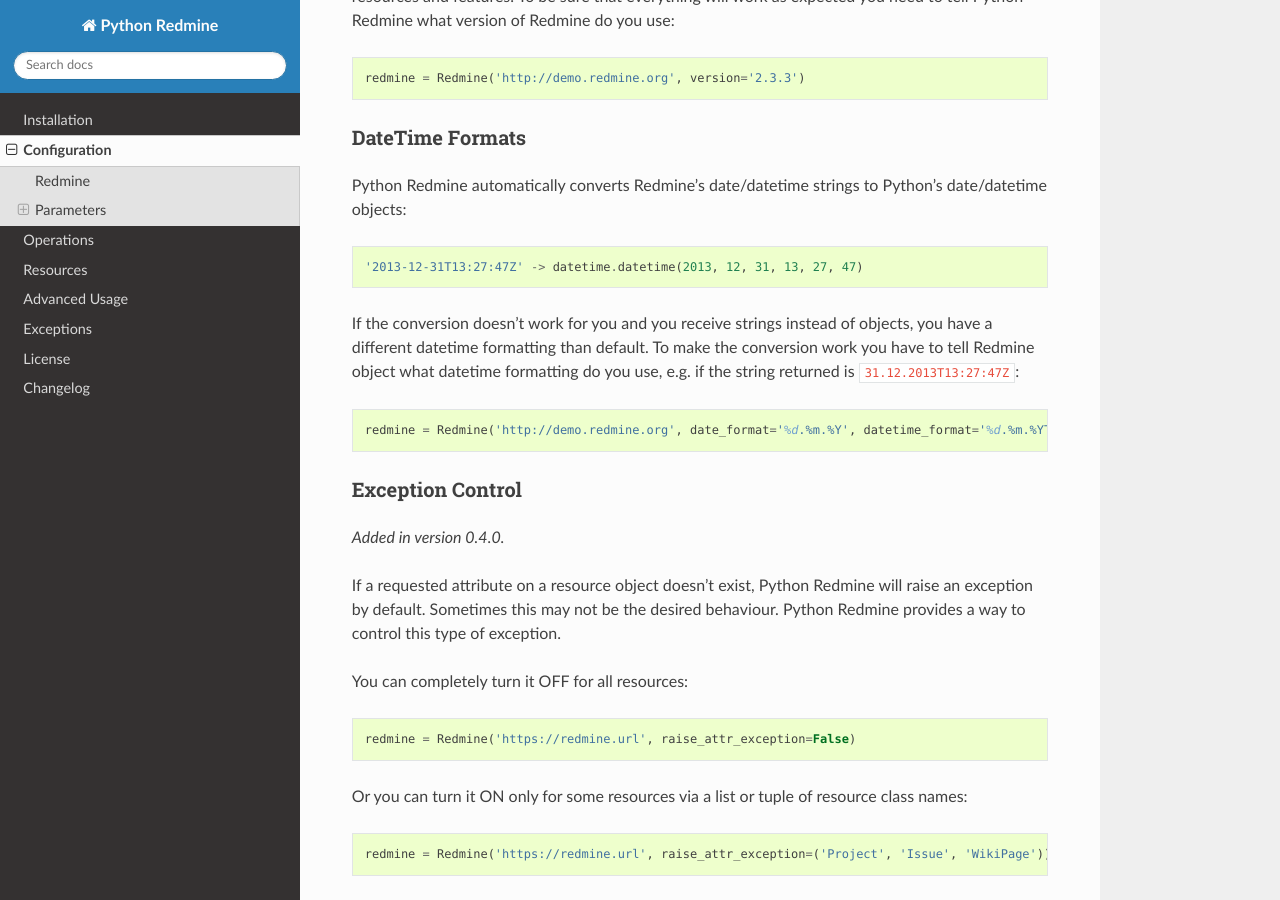
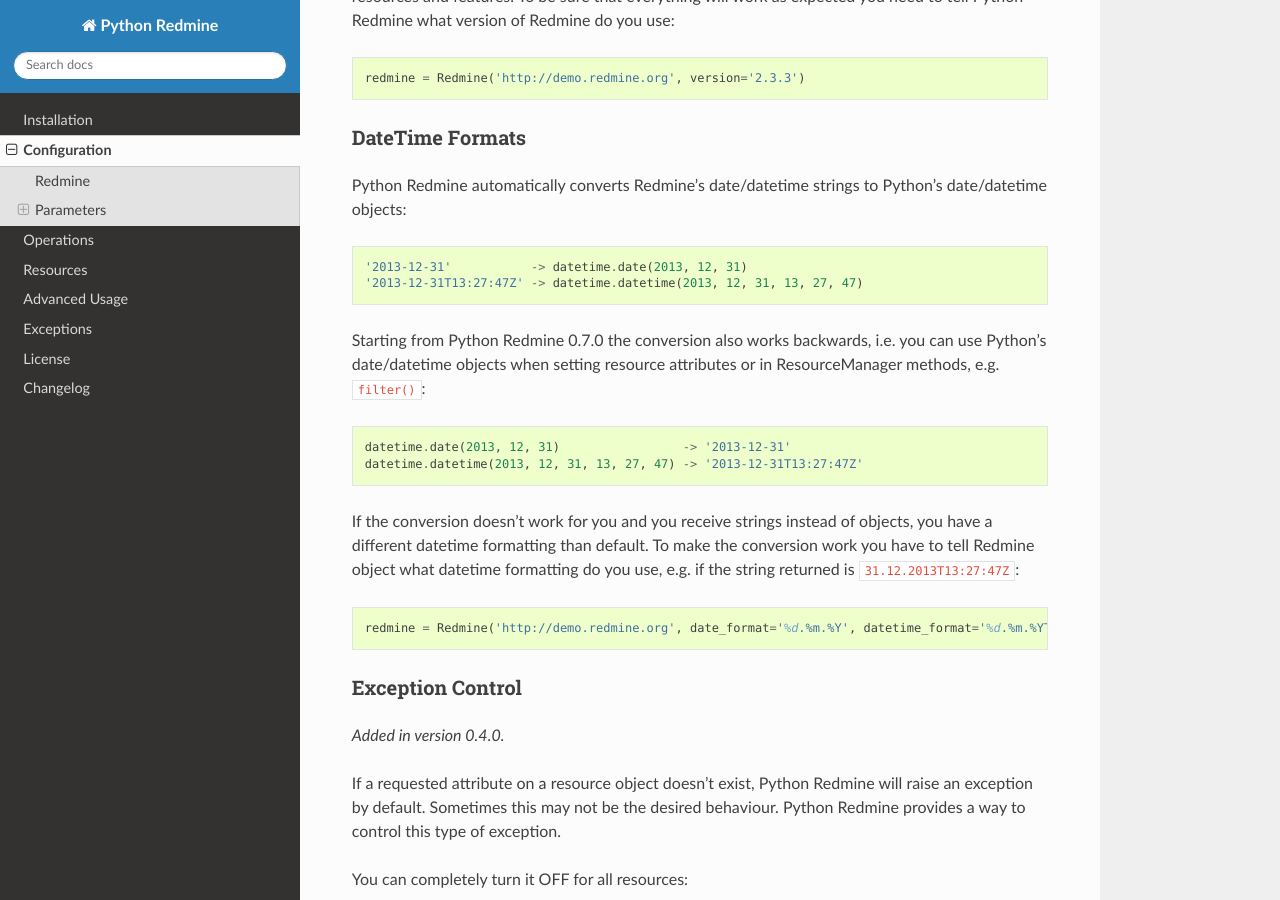
Before and after one commit to maxtepkeev/python-redmine, a Sphinx documentation site: the page built from docs/configuration.rst, in a window 1280 px wide and 900 px high, scrolled down 1546 px. Built offline with Sphinx 7.4.7 and the Read the Docs theme 2.0.0, drawn with Linux system fonts in a browser that asks for light colours.

Commit message:
full date/datetime conversion support

```diff
--- a/CHANGELOG.rst
+++ b/CHANGELOG.rst
@@ -6,6 +6,9 @@
 
 - Added: WikiPage resource now automatically requests all of it's available attributes from
   Redmine in case if some of them are not available in an existent resource object
+- Added: Support for setting date/datetime resource attributes using date/datetime Python objects
+- Added: Support for using date/datetime Python objects in all ResourceManager methods, i.e.
+  ``new()``, ``create()``, ``update()``, ``delete()``, ``get()``, ``all()``, ``filter()``
 
 0.6.2 (2014-03-09)
 ++++++++++++++++++
--- a/docs/configuration.rst
+++ b/docs/configuration.rst
@@ -84,7 +84,16 @@
 
 .. code-block:: python
 
+    '2013-12-31'           -> datetime.date(2013, 12, 31)
     '2013-12-31T13:27:47Z' -> datetime.datetime(2013, 12, 31, 13, 27, 47)
+
+Starting from Python Redmine 0.7.0 the conversion also works backwards, i.e. you can use Python's
+date/datetime objects when setting resource attributes or in ResourceManager methods, e.g. ``filter()``:
+
+.. code-block:: python
+
+    datetime.date(2013, 12, 31)                 -> '2013-12-31'
+    datetime.datetime(2013, 12, 31, 13, 27, 47) -> '2013-12-31T13:27:47Z'
 
 If the conversion doesn't work for you and you receive strings instead of objects, you have a
 different datetime formatting than default. To make the conversion work you have to tell Redmine
```
Also changed, not shown: docs/resources/issue.rst (+12 -8 lines), docs/resources/time_entry.rst (+13 -7 lines), docs/resources/version.rst (+6 -4 lines), 4 other files.
